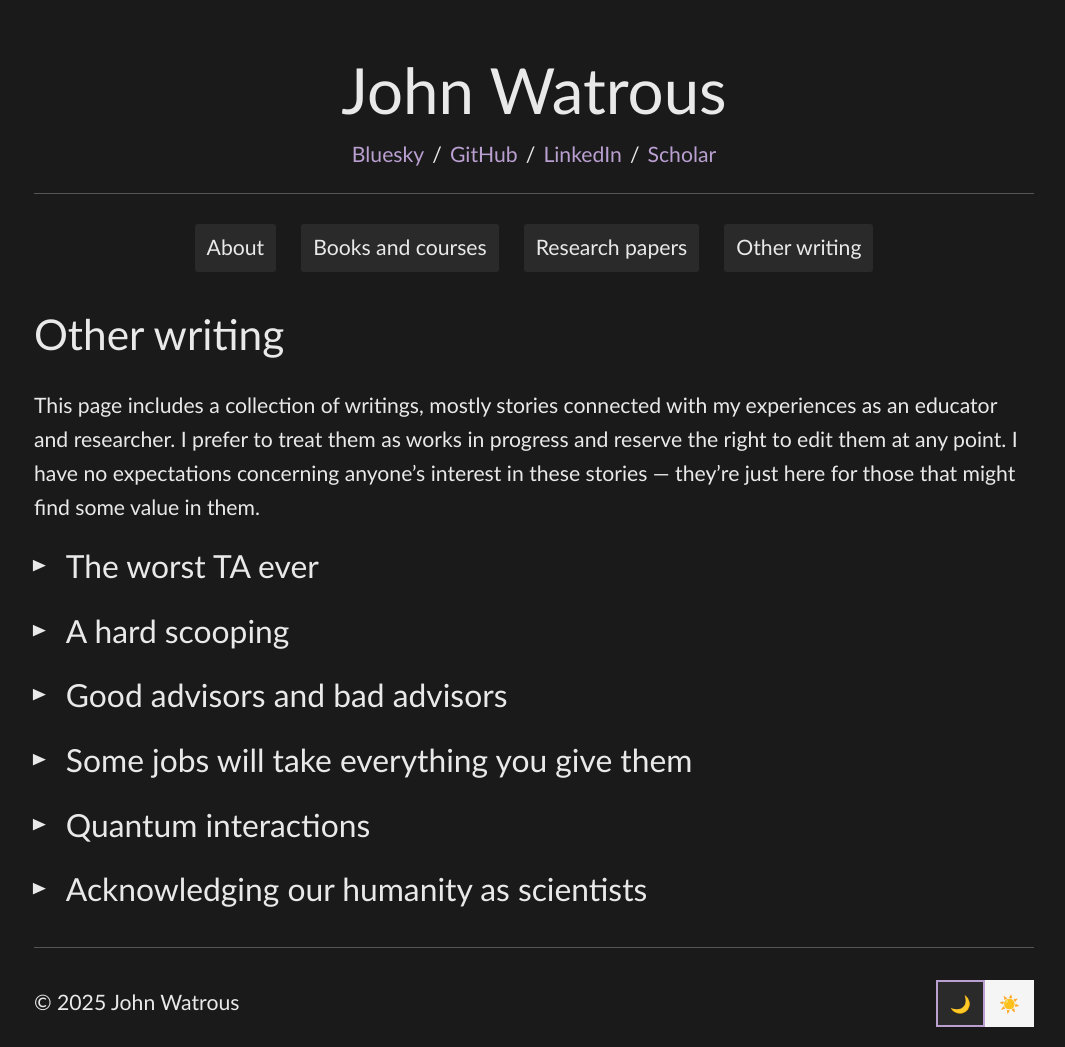
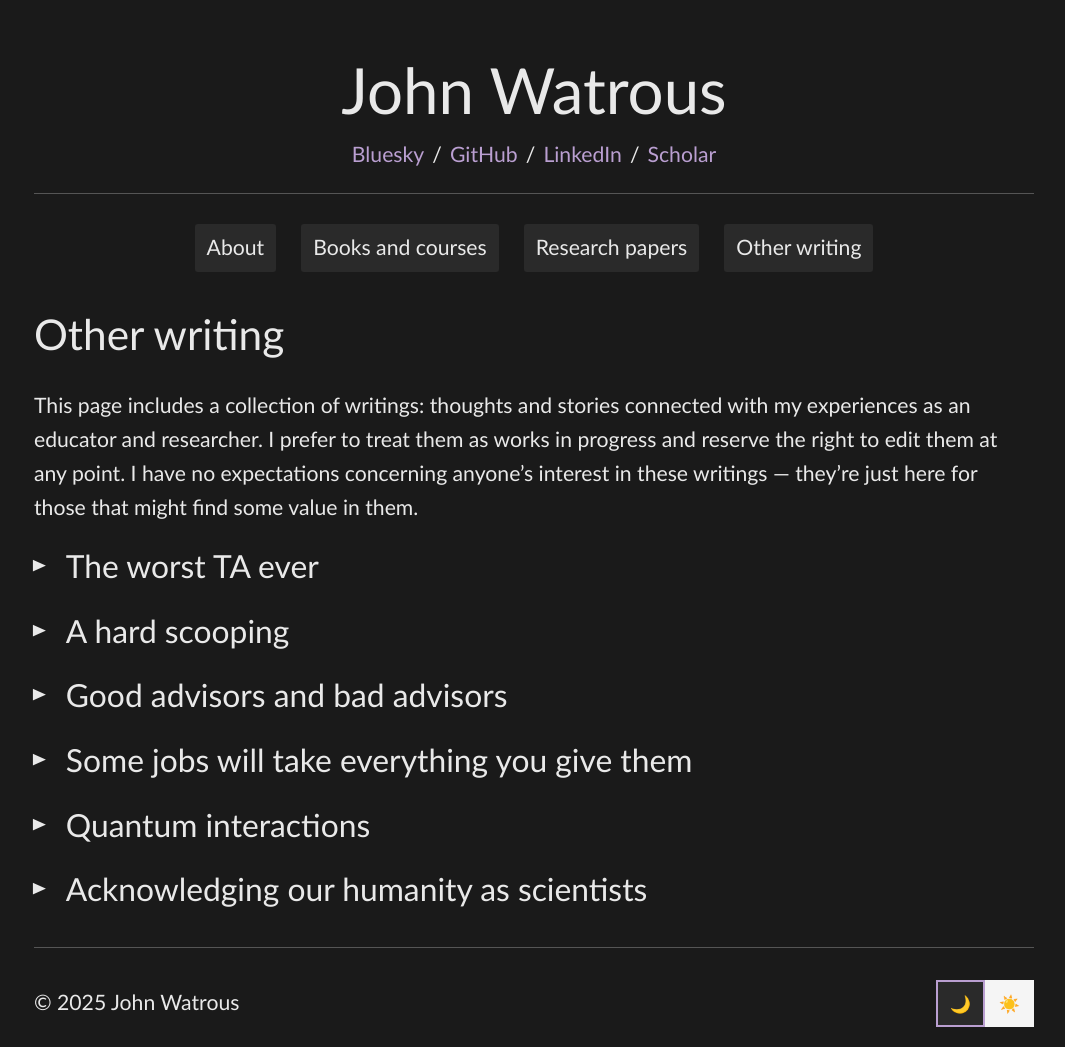
Before and after one commit to jhwatrous/jhwatrous.github.io, a Jekyll site: the page built from other-writing.md, in a window 1280 px wide. Shown: the whole page, without its empty margins (106-1171 px from the left). Built offline with Jekyll 4.4.1, drawn with Linux system fonts in a browser that asks for light colours.

Commit message:
Minor edits to stories

```diff
--- a/other-writing.md
+++ b/other-writing.md
@@ -5,7 +5,7 @@ title: Other writing
 
 # Other writing
 
-This page includes a collection of writings, mostly stories connected with my experiences as an educator and researcher. I prefer to treat them as works in progress and reserve the right to edit them at any point. I have no expectations concerning anyone's interest in these stories — they're just here for those that might find some value in them.
+This page includes a collection of writings: thoughts and stories connected with my experiences as an educator and researcher. I prefer to treat them as works in progress and reserve the right to edit them at any point. I have no expectations concerning anyone's interest in these writings — they're just here for those that might find some value in them.
 
 {% comment %}
 
```
